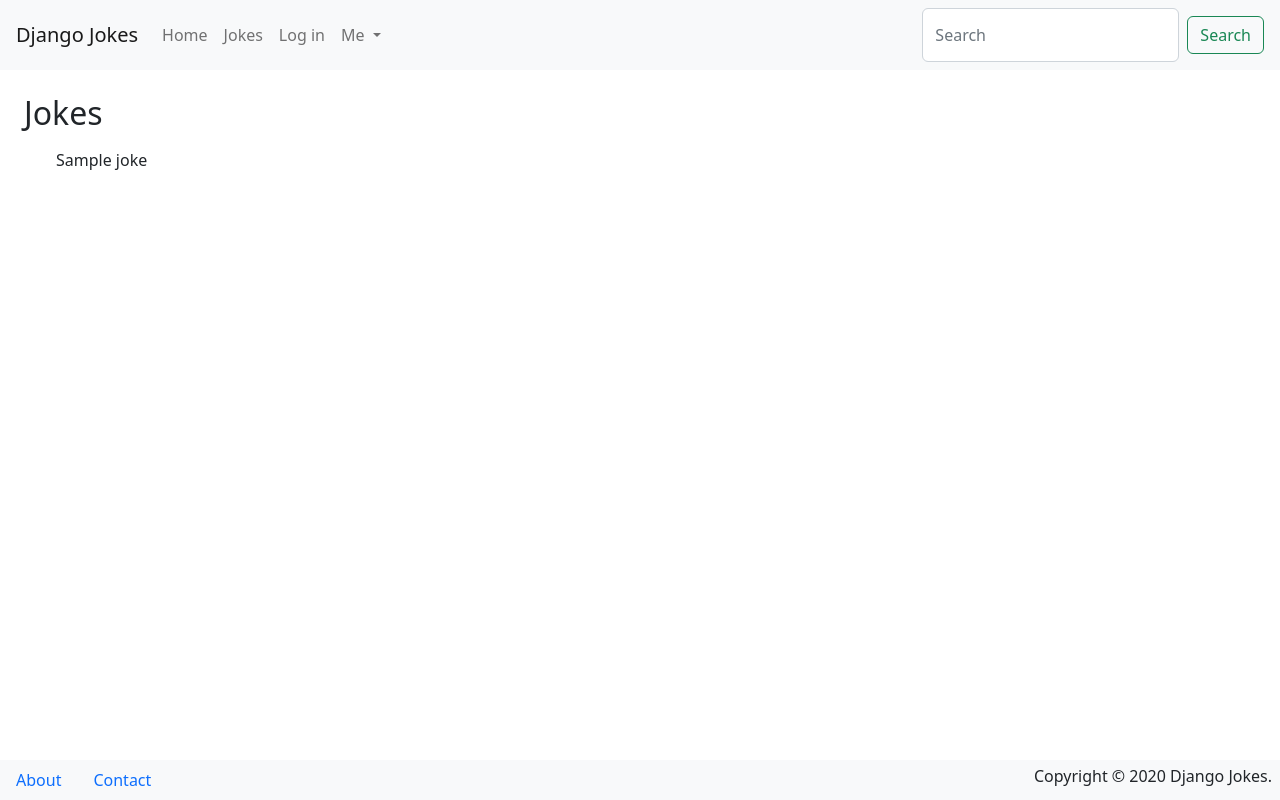
After one commit to ldh99/djangojokes-practice.com, a Django app: page /jokes in a window 1280 px wide. The commit adds this page. Run offline with Django 4.2, Linux system fonts and the light colour scheme; tables that the repository leaves empty hold one stand-in row (values such as "Sample post"); some libraries are stand-ins or nearby versions.

Commit message:
Create Joke list view class in jokes/views.py Add path to Jokes JokeListView in jokes/urls.py file Create joke list template extended _base.html in templates\jokes\joke_list.html Updated navigation Jokes link in _base.html to url ;jokes:list'

```diff
--- a/jokes/urls.py
+++ b/jokes/urls.py
@@ -1,4 +1,8 @@
 from django.urls import path
 
+from .views import JokeListView
+
 app_name = 'jokes'
-urlpatterns = []
+urlpatterns = [
+  path('', JokeListView.as_view(), name='list')
+]
--- a/jokes/views.py
+++ b/jokes/views.py
@@ -1,3 +1,10 @@
 from django.shortcuts import render
 
 # Create your views here.
+
+from django.views.generic import ListView
+
+from .models import Joke
+
+class JokeListView(ListView):
+  model = Joke
--- a/templates/_base.html
+++ b/templates/_base.html
@@ -43,7 +43,7 @@
           </a>
         </li>
         <li class="nav-item">
-          <a class="nav-link" href="#">Jokes</a>
+          <a class="nav-link" href="{% url 'jokes:list' %}">Jokes</a>
         </li>
         <li class="nav-item">
           <a class="nav-link" href="#">Log in</a>
--- /dev/null
+++ b/templates/jokes/joke_list.html
@@ -0,0 +1,11 @@
+{% extends "_base.html" %}
+
+{% block title %}Jokes{% endblock%}
+{% block main%}
+  <h2>Jokes</h2>
+  <ul class="list-group list-group-flush ms-3">
+    {% for joke in joke_list %}
+      <li class="list-group-item">{{ joke.question }}</li>
+    {% endfor%}
+  </ul>
+{% endblock%}
```
Also changed, not shown: 1 other file.
